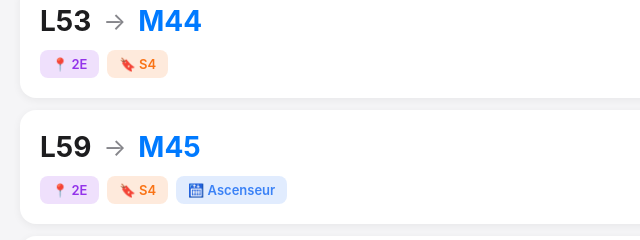
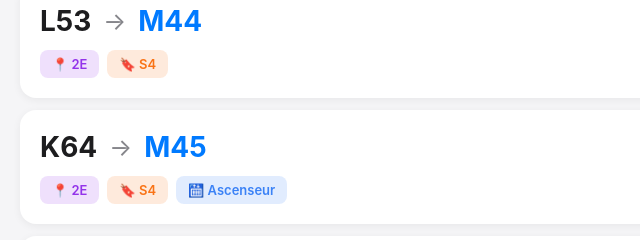
Before and after one commit to Teteouf/Parking-Aero-WebApp, a plain HTML site: page index.html in a window 1280 px wide. Shown: the part 6500-6740 px from the top of the page, 0-640 px from the left. Drawn offline with Linux system fonts and the light colour scheme.

Commit message:
Update point de parking dans index.html

```diff
--- a/index.html
+++ b/index.html
@@ -482,7 +482,7 @@
             {"parkingCode":"L33","gates":["M26"],"terminal":"2E","section":"S4","offsite":false,"ramp":false,"elevator":false},
             {"parkingCode":"L39","gates":["M24"],"terminal":"2E","section":"S4","offsite":false,"ramp":false,"elevator":false},
             {"parkingCode":"L53","gates":["M44"],"terminal":"2E","section":"S4","offsite":false,"ramp":false,"elevator":false},
-{"parkingCode":"L59","gates":["M45"],"terminal":"2E","section":"S4","offsite":false,"ramp":false,"elevator":true},
+            {"parkingCode":"K64","gates":["M45"],"terminal":"2E","section":"S4","offsite":false,"ramp":false,"elevator":true},
             {"parkingCode":"L59","gates":["M46"],"terminal":"2E","section":"S4","offsite":false,"ramp":false,"elevator":false},
             {"parkingCode":"L65","gates":["M48"],"terminal":"2E","section":"S4","offsite":false,"ramp":false,"elevator":false},
             {"parkingCode":"L71","gates":["M50"],"terminal":"2E","section":"S4","offsite":false,"ramp":false,"elevator":false},
```
